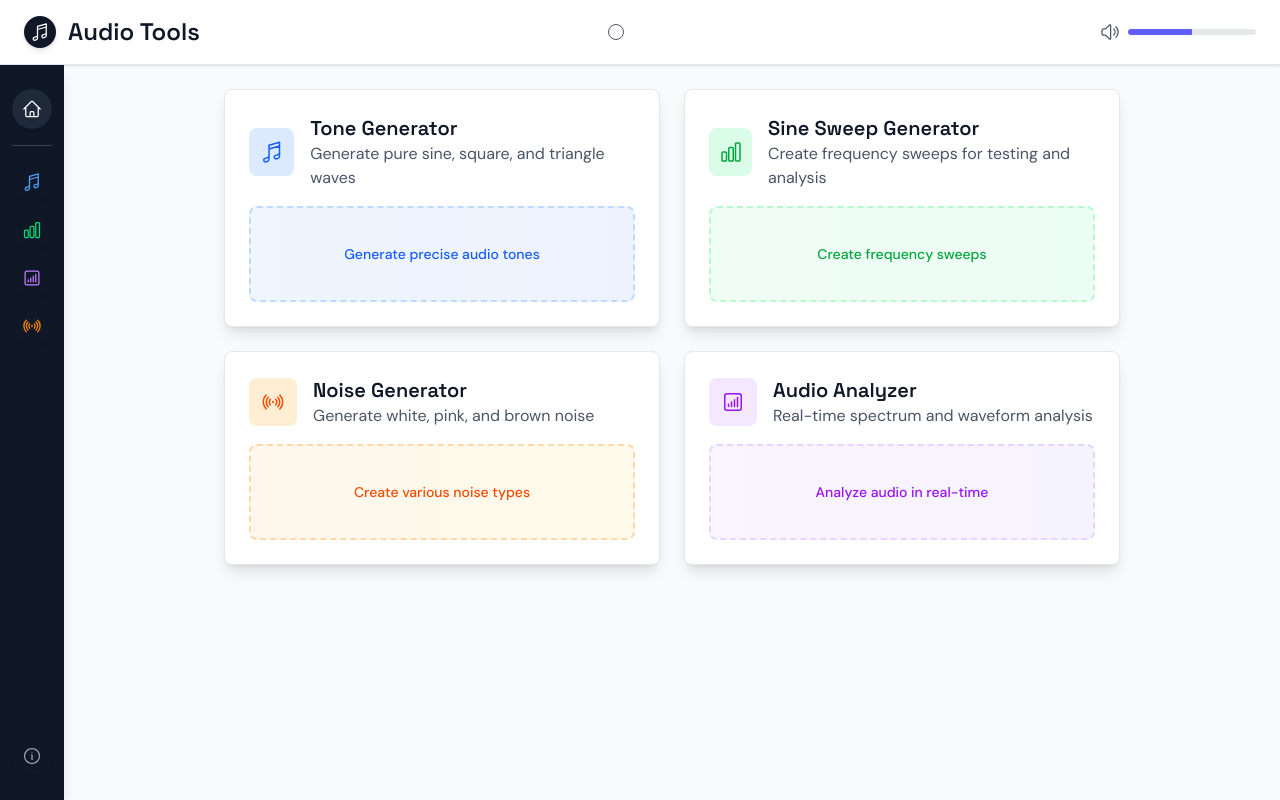
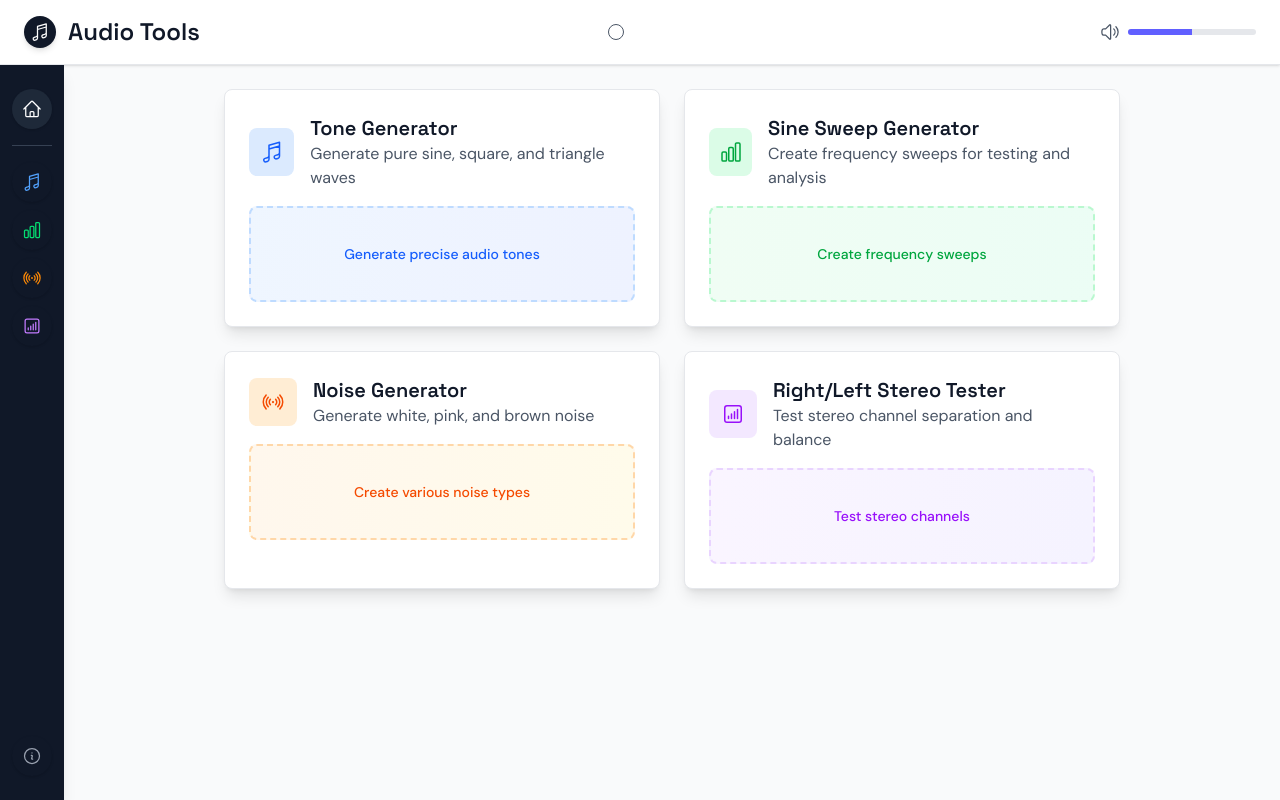
Before and after one commit to jeissler/web-audio-tools, a Vue app: page / in a window 1280 px wide. Built offline with nearby package versions, Linux system fonts and the light colour scheme.

Commit message:
switch analyzer tool to be stereo tester across routes and views

```diff
--- a/src/components/MainNavigation.vue
+++ b/src/components/MainNavigation.vue
@@ -14,7 +14,7 @@
 
     <!-- Section icons -->
     <router-link
-      v-for="item in navigationItems"
+      v-for="item in navigation"
       :key="item.name"
       :to="{ name: item.name }"
       class="w-10 h-10 flex items-center justify-center rounded-full transition-all duration-200 shadow-sm hover:shadow-md mb-2 flex-shrink-0 group relative"
@@ -41,6 +41,8 @@
 </template>
 
 <script setup lang="ts">
+import { ref } from 'vue'
+import { useRouter } from 'vue-router'
 import {
   MusicalNoteIcon,
   HomeIcon,
@@ -50,7 +52,9 @@ import {
   SignalIcon,
 } from '@heroicons/vue/24/outline'
 
-const navigationItems = [
+const router = useRouter()
+
+const navigation = [
   {
     name: 'tone-generator',
     title: 'Tone Generator',
@@ -60,17 +64,10 @@ const navigationItems = [
   },
   {
     name: 'sine-sweep',
-    title: 'Sine Sweep',
+    title: 'Sine Sweep Generator',
     icon: ChartBarIcon,
     baseClass: 'text-green-400 hover:bg-green-900/30',
     activeClass: 'bg-green-900/30 shadow-md',
-  },
-  {
-    name: 'audio-analyzer',
-    title: 'Audio Analyzer',
-    icon: ChartBarSquareIcon,
-    baseClass: 'text-purple-400 hover:bg-purple-900/30',
-    activeClass: 'bg-purple-900/30 shadow-md',
   },
   {
     name: 'noise-generator',
@@ -79,5 +76,23 @@ const navigationItems = [
     baseClass: 'text-orange-400 hover:bg-orange-900/30',
     activeClass: 'bg-orange-900/30 shadow-md',
   },
+  {
+    name: 'stereo-tester',
+    title: 'Right/Left Stereo Tester',
+    icon: ChartBarSquareIcon,
+    baseClass: 'text-purple-400 hover:bg-purple-900/30',
+    activeClass: 'bg-purple-900/30 shadow-md',
+  },
 ]
+
+const isOpen = ref(false)
+
+function toggleMenu() {
+  isOpen.value = !isOpen.value
+}
+
+function navigateTo(routeName: string) {
+  router.push({ name: routeName })
+  isOpen.value = false
+}
 </script>
--- a/src/router/index.ts
+++ b/src/router/index.ts
@@ -1,16 +1,13 @@
-import { createRouter, createWebHistory, type RouteRecordRaw } from 'vue-router'
+import { createRouter, createWebHistory } from 'vue-router'
 import HomeView from '@/views/HomeView.vue'
 
-const routes: RouteRecordRaw[] = [
+const router = createRouter({
+  history: createWebHistory(import.meta.env.BASE_URL),
+  routes: [
     {
       path: '/',
       name: 'home',
       component: HomeView,
-  },
-  {
-    path: '/about',
-    name: 'about',
-    component: () => import('@/views/AboutView.vue'),
     },
     {
       path: '/tone-generator',
@@ -23,20 +20,21 @@ const routes: RouteRecordRaw[] = [
       component: () => import('@/views/SineSweepView.vue'),
     },
     {
-    path: '/audio-analyzer',
-    name: 'audio-analyzer',
-    component: () => import('@/views/AudioAnalyzerView.vue'),
-  },
-  {
       path: '/noise-generator',
       name: 'noise-generator',
       component: () => import('@/views/NoiseGeneratorView.vue'),
     },
-]
-
-const router = createRouter({
-  history: createWebHistory(import.meta.env.BASE_URL),
-  routes,
+    {
+      path: '/stereo-tester',
+      name: 'stereo-tester',
+      component: () => import('@/views/StereoTesterView.vue'),
+    },
+    {
+      path: '/about',
+      name: 'about',
+      component: () => import('@/views/AboutView.vue'),
+    },
+  ],
 })
 
 export default router
--- a/src/views/AudioAnalyzerView.vue
+++ /dev/null
@@ -1,23 +0,0 @@
-<template>
-  <PageLayout title="Audio Analyzer">
-    <div class="space-y-6 text-gray-700">
-      <p class="leading-relaxed">
-        Analyze audio in real-time with spectrum analysis, frequency response, and waveform
-        visualization. Monitor audio levels, detect frequencies, and visualize audio
-        characteristics.
-      </p>
-
-      <div class="bg-purple-50 border-l-4 border-purple-400 p-4 rounded-r-lg">
-        <h3 class="font-semibold text-purple-900 mb-2">Coming Soon</h3>
-        <p class="text-purple-800 leading-relaxed">
-          This tool is currently under development. Check back soon for a fully functional audio
-          analyzer!
-        </p>
-      </div>
-    </div>
-  </PageLayout>
-</template>
-
-<script setup lang="ts">
-import PageLayout from '@/layouts/PageLayout.vue'
-</script>
--- a/src/views/HomeView.vue
+++ b/src/views/HomeView.vue
@@ -78,10 +78,10 @@ const audioTools = [
     theme: themes.orange,
   },
   {
-    name: 'audio-analyzer',
-    title: 'Audio Analyzer',
-    description: 'Real-time spectrum and waveform analysis',
-    actionText: 'Analyze audio in real-time',
+    name: 'stereo-tester',
+    title: 'Right/Left Stereo Tester',
+    description: 'Test stereo channel separation and balance',
+    actionText: 'Test stereo channels',
     theme: themes.purple,
   },
 ]
--- /dev/null
+++ b/src/views/StereoTesterView.vue
@@ -0,0 +1,18 @@
+<template>
+  <PageLayout title="Right/Left Stereo Tester">
+    <template #description>
+      Test stereo channel separation and balance. Verify that your audio system correctly reproduces
+      left and right channels.
+    </template>
+
+    <div class="space-y-6">
+      <div class="text-center">
+        <p class="text-lg text-gray-700">Stereo tester coming soon!</p>
+      </div>
+    </div>
+  </PageLayout>
+</template>
+
+<script setup lang="ts">
+import PageLayout from '@/layouts/PageLayout.vue'
+</script>
```
Lines whose indentation alone changed are shown as unchanged.
